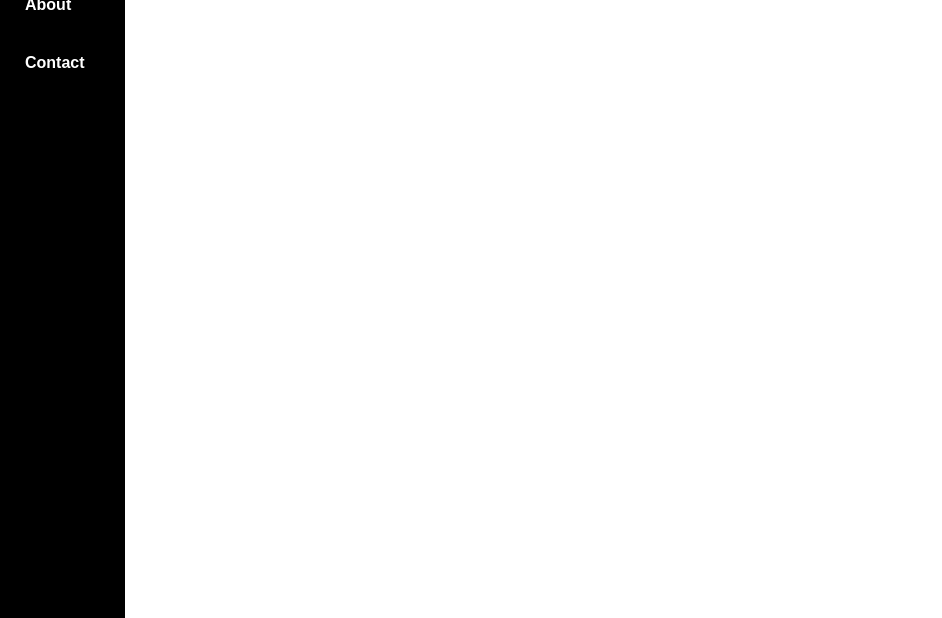
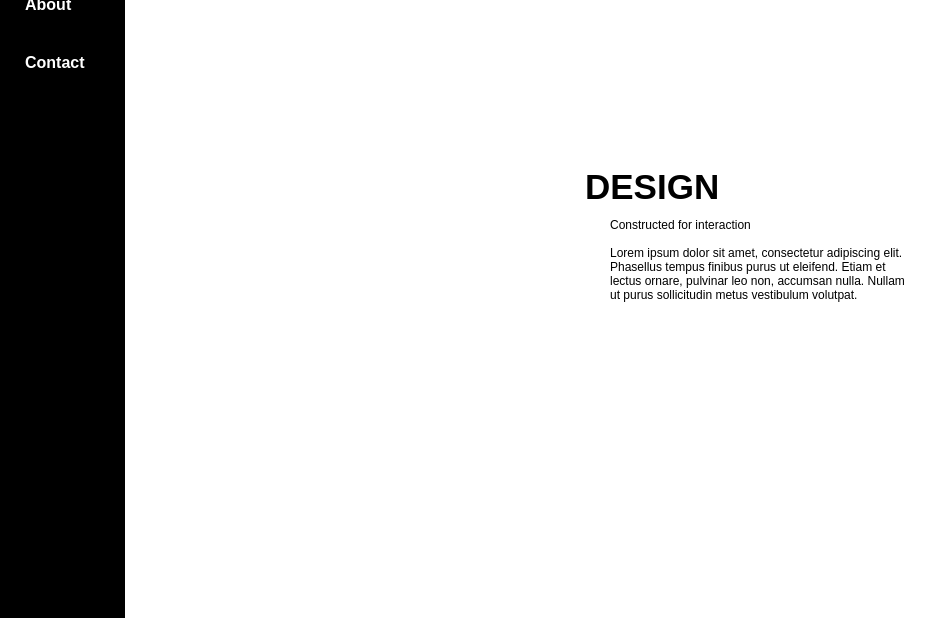
Before and after one commit to MillsTheHoff/architek, a plain HTML site: page index.html in a window 1280 px wide. Shown: the part 262-880 px from the top of the page, without its empty margins (0-942 px from the left). Drawn offline with Linux system fonts and the light colour scheme; a web font is replaced by a local one.

Commit message:
header text added

```diff
--- a/index.html
+++ b/index.html
@@ -22,6 +22,12 @@
             <source src="video.mp4" width="360" height="640">
         </video>
 
+        <div class="wrap">
+            <h2>Design</h2>
+            <p id="bread-p">Constructed for interaction <br><br>
+            Lorem ipsum dolor sit amet, consectetur adipiscing elit. Phasellus tempus finibus purus ut eleifend. Etiam et lectus ornare, pulvinar leo non, accumsan nulla. Nullam ut purus sollicitudin metus vestibulum volutpat.</p>
+        </div>
+
 
 
 </body>
--- a/stylesheet.css
+++ b/stylesheet.css
@@ -66,3 +66,30 @@ video {
     float: right;
     margin-right: 200px;
 }
+
+h2 {
+    font-family: futura-pt, sans-serif;
+    font-weight: 800;
+    font-style: normal;
+    font-variant-caps: all-small-caps;
+    font-size: 50px;
+    margin: -15px;
+}
+
+.wrap {
+    background-color: white;
+    height: 270px;
+    width: 300px;
+    margin: 340px 0px 0px 600px;
+    z-index: 1;
+    position: relative;
+}
+
+#bread-p {
+    font-size: 12px;
+    padding: 10px;
+    width: inherit;
+    height: inherit;
+    position: inherit;
+    z-index: 1;
+}
```
